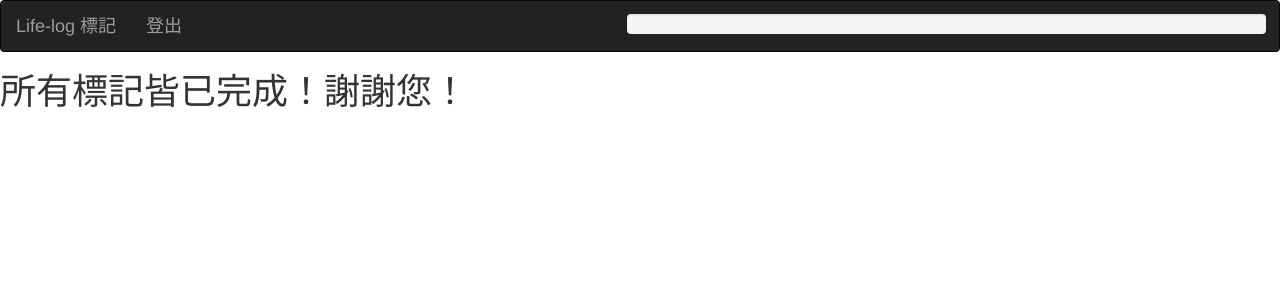
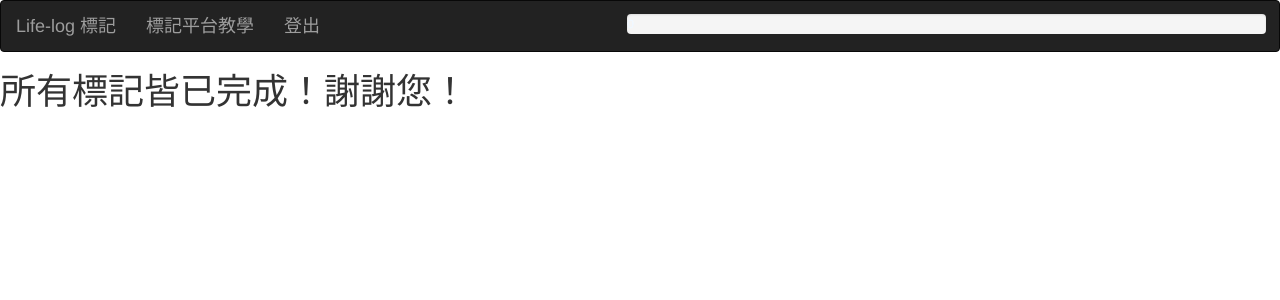
Before and after one commit to henryyang42/lifelog_annotation, a Django app: page /annotation/ in a window 1280 px wide. Shown: the top 300 px of the page. Run offline with Django 3.2, Linux system fonts and the light colour scheme; the visitor is signed in with stand-in values (Sample User, id 1); data that the repository does not hold is empty; some libraries are stand-ins or nearby versions.

Commit message:
Add tutorial link

```diff
--- a/annotate/templates/layout.html
+++ b/annotate/templates/layout.html
@@ -125,6 +125,7 @@ span.color-box {
       <div class="navbar navbar-inverse" role="navigation">
         <div class="navbar-header">
           <a class="navbar-brand" href="/annotation">Life-log 標記</a>
+          <a class="navbar-brand" href="https://docs.google.com/presentation/d/13PbWkaVLy3SvTjySsnX_Qk3Mj1sqwy0ofr7mUwz1Wlo/edit?usp=sharing" target="_blank">標記平台教學</a>
         </div>
 
       {% block annotation_progress %}
```
Also changed, not shown: framenet/api.py (line endings or trailing spaces).
